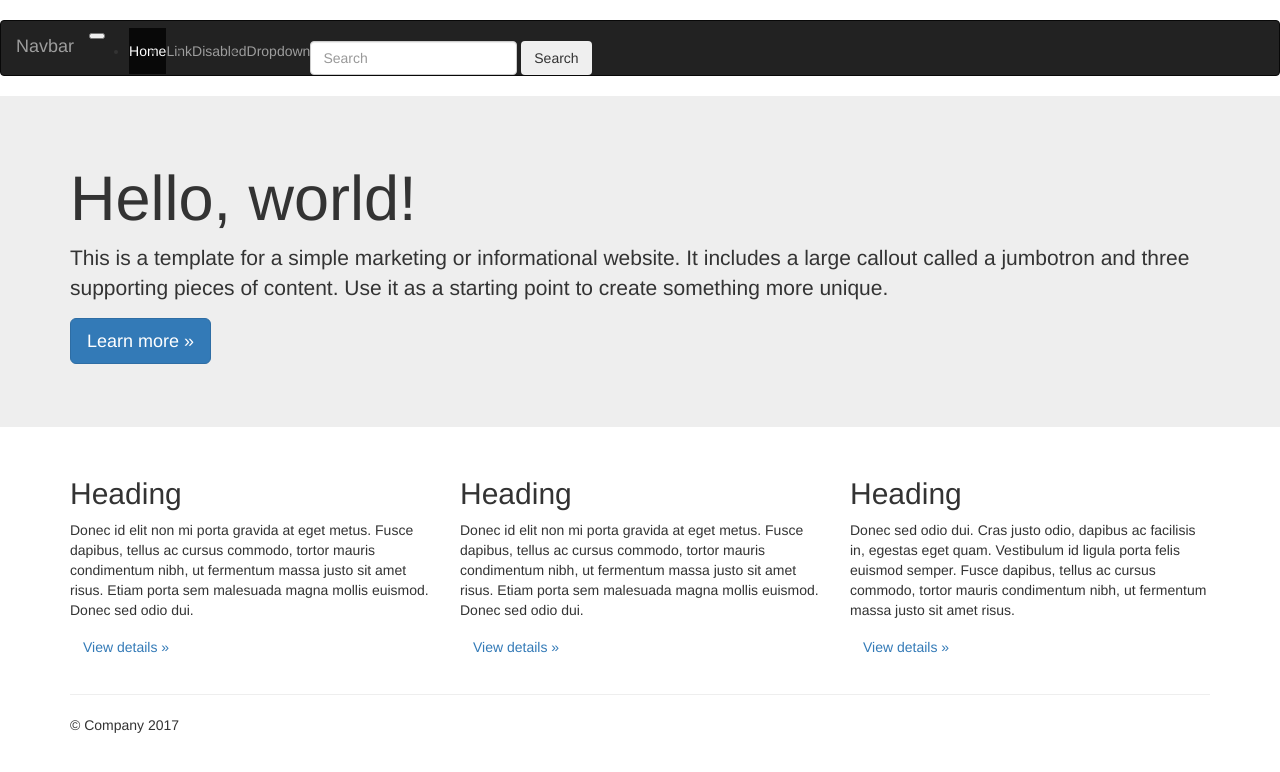
After one commit to twoutlook/ft2018, a Django app: template mysite/polls/templates/polls/index-jumbotron.html in a window 1280 px wide. The commit adds this page. Shown: the top 772 px of the page. Run offline with Django 3.2, Linux system fonts and the light colour scheme; the template is opened without the code that fills it, so the values that code supplies are empty; some libraries are stand-ins or nearby versions.

Commit message:
project management

```diff
--- /dev/null
+++ b/mysite/polls/static/polls/jumbotron.css
@@ -0,0 +1,4 @@
+/* Move down content because we have a fixed navbar that is 50px tall */
+body {
+  padding-top: 2rem;
+}
--- /dev/null
+++ b/mysite/polls/templates/polls/index-jumbotron.html
@@ -0,0 +1,101 @@
+<!DOCTYPE html>
+<html lang="en">
+  <head>
+    <meta charset="utf-8">
+    <meta name="viewport" content="width=device-width, initial-scale=1, shrink-to-fit=no">
+    <meta name="description" content="">
+    <meta name="author" content="">
+    <link rel="icon" href="../../favicon.ico">
+
+    <title>Jumbotron Template for Bootstrap</title>
+
+    <!-- Bootstrap core CSS -->
+    <link href="../../dist/css/bootstrap.min.css" rel="stylesheet">
+
+    <!-- Custom styles for this template -->
+    <link href="jumbotron.css" rel="stylesheet">
+  </head>
+
+  <body>
+
+    <nav class="navbar navbar-toggleable-md navbar-inverse fixed-top bg-inverse">
+      <button class="navbar-toggler navbar-toggler-right" type="button" data-toggle="collapse" data-target="#navbarsExampleDefault" aria-controls="navbarsExampleDefault" aria-expanded="false" aria-label="Toggle navigation">
+        <span class="navbar-toggler-icon"></span>
+      </button>
+      <a class="navbar-brand" href="#">Navbar</a>
+
+      <div class="collapse navbar-collapse" id="navbarsExampleDefault">
+        <ul class="navbar-nav mr-auto">
+          <li class="nav-item active">
+            <a class="nav-link" href="#">Home <span class="sr-only">(current)</span></a>
+          </li>
+          <li class="nav-item">
+            <a class="nav-link" href="#">Link</a>
+          </li>
+          <li class="nav-item">
+            <a class="nav-link disabled" href="#">Disabled</a>
+          </li>
+          <li class="nav-item dropdown">
+            <a class="nav-link dropdown-toggle" href="http://example.com" id="dropdown01" data-toggle="dropdown" aria-haspopup="true" aria-expanded="false">Dropdown</a>
+            <div class="dropdown-menu" aria-labelledby="dropdown01">
+              <a class="dropdown-item" href="#">Action</a>
+              <a class="dropdown-item" href="#">Another action</a>
+              <a class="dropdown-item" href="#">Something else here</a>
+            </div>
+          </li>
+        </ul>
+        <form class="form-inline my-2 my-lg-0">
+          <input class="form-control mr-sm-2" type="text" placeholder="Search">
+          <button class="btn btn-outline-success my-2 my-sm-0" type="submit">Search</button>
+        </form>
+      </div>
+    </nav>
+
+    <!-- Main jumbotron for a primary marketing message or call to action -->
+    <div class="jumbotron">
+      <div class="container">
+        <h1 class="display-3">Hello, world!</h1>
+        <p>This is a template for a simple marketing or informational website. It includes a large callout called a jumbotron and three supporting pieces of content. Use it as a starting point to create something more unique.</p>
+        <p><a class="btn btn-primary btn-lg" href="#" role="button">Learn more &raquo;</a></p>
+      </div>
+    </div>
+
+    <div class="container">
+      <!-- Example row of columns -->
+      <div class="row">
+        <div class="col-md-4">
+          <h2>Heading</h2>
+          <p>Donec id elit non mi porta gravida at eget metus. Fusce dapibus, tellus ac cursus commodo, tortor mauris condimentum nibh, ut fermentum massa justo sit amet risus. Etiam porta sem malesuada magna mollis euismod. Donec sed odio dui. </p>
+          <p><a class="btn btn-secondary" href="#" role="button">View details &raquo;</a></p>
+        </div>
+        <div class="col-md-4">
+          <h2>Heading</h2>
+          <p>Donec id elit non mi porta gravida at eget metus. Fusce dapibus, tellus ac cursus commodo, tortor mauris condimentum nibh, ut fermentum massa justo sit amet risus. Etiam porta sem malesuada magna mollis euismod. Donec sed odio dui. </p>
+          <p><a class="btn btn-secondary" href="#" role="button">View details &raquo;</a></p>
+       </div>
+        <div class="col-md-4">
+          <h2>Heading</h2>
+          <p>Donec sed odio dui. Cras justo odio, dapibus ac facilisis in, egestas eget quam. Vestibulum id ligula porta felis euismod semper. Fusce dapibus, tellus ac cursus commodo, tortor mauris condimentum nibh, ut fermentum massa justo sit amet risus.</p>
+          <p><a class="btn btn-secondary" href="#" role="button">View details &raquo;</a></p>
+        </div>
+      </div>
+
+      <hr>
+
+      <footer>
+        <p>&copy; Company 2017</p>
+      </footer>
+    </div> <!-- /container -->
+
+
+    <!-- Bootstrap core JavaScript
+    ================================================== -->
+    <!-- Placed at the end of the document so the pages load faster -->
+    <script src="https://code.jquery.com/jquery-3.1.1.slim.min.js" integrity="sha384-A7FZj7v+d/sdmMqp/nOQwliLvUsJfDHW+k9Omg/a/EheAdgtzNs3hpfag6Ed950n" crossorigin="anonymous"></script>
+    <script>window.jQuery || document.write('<script src="../../assets/js/vendor/jquery.min.js"><\/script>')</script>
+    <script src="https://cdnjs.cloudflare.com/ajax/libs/tether/1.4.0/js/tether.min.js" integrity="sha384-DztdAPBWPRXSA/3eYEEUWrWCy7G5KFbe8fFjk5JAIxUYHKkDx6Qin1DkWx51bBrb" crossorigin="anonymous"></script>
+    <script src="../../dist/js/bootstrap.min.js"></script>
+    <!-- IE10 viewport hack for Surface/desktop Windows 8 bug -->
+    <script src="../../assets/js/ie10-viewport-bug-workaround.js"></script>
+  </body>
+</html>
```
Also changed, not shown: mysite/polls/templates/polls/index.html (+63 -3 lines).
